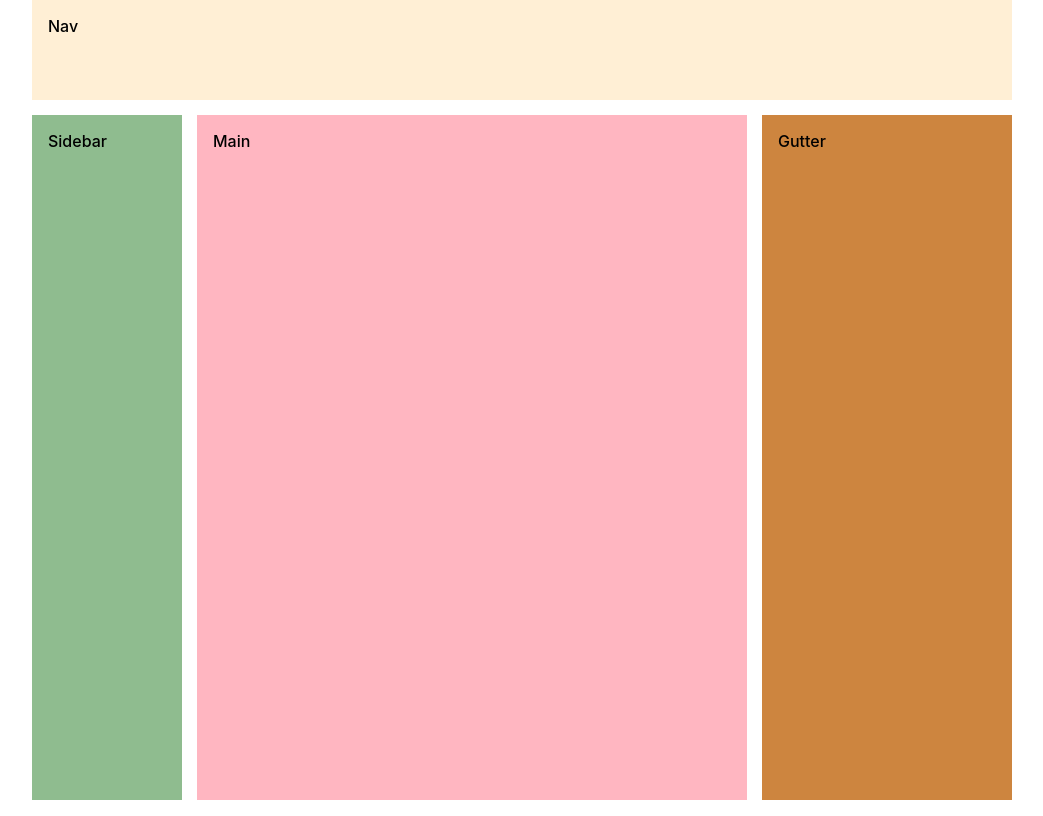
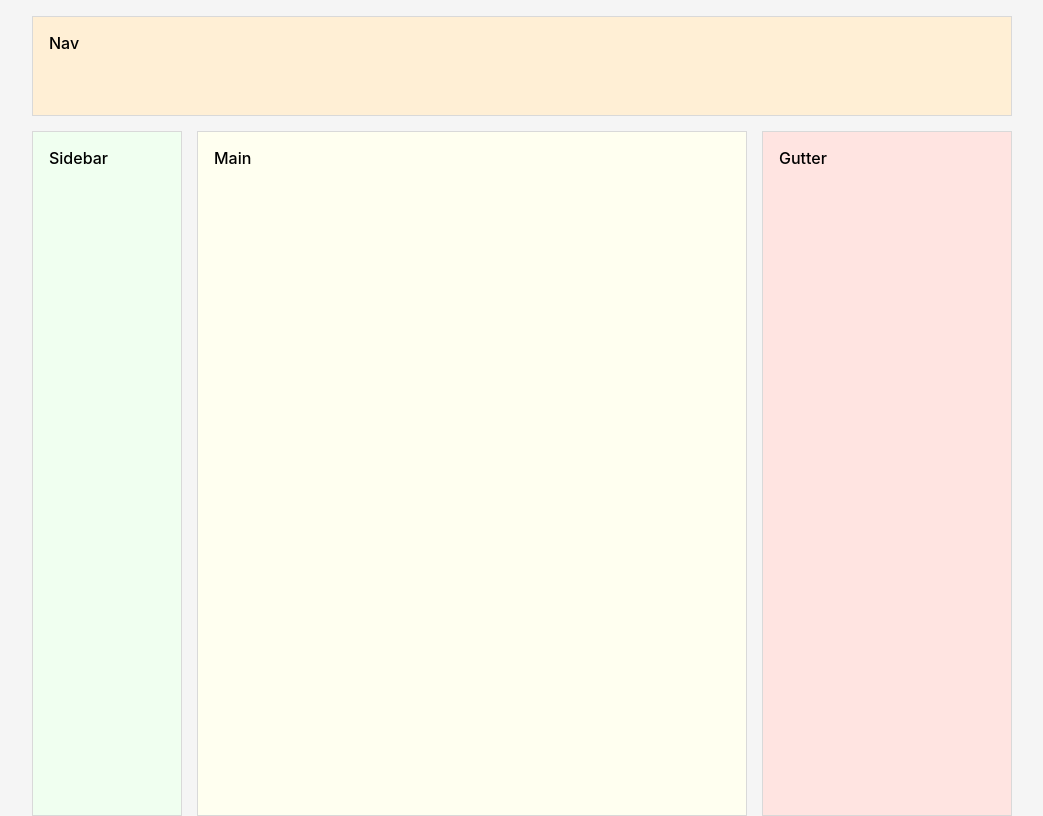
Before and after one commit to cindywu/reusable-components, a Next.js app: page /workspace-grid in a window 1280 px wide. Shown: the whole page, without its empty margins (118-1161 px from the left). Built offline with nearby package versions, Linux system fonts and the light colour scheme.

Commit message:
ice cream styles

```diff
--- a/frontend/workspace-grid.module.css
+++ b/frontend/workspace-grid.module.css
@@ -1,4 +1,11 @@
 .container {
+  min-width: 100vw;
+  background-color: whitesmoke;
+  min-height: 100vh;
+  padding-top: 1rem;
+}
+
+.grid {
   margin: 0 auto;
   max-width: 980px;
   min-height: 100vh;
@@ -13,7 +20,6 @@
 }
 
 .container div {
-  padding: 1rem;
   font-weight: 500;
 }
 
@@ -26,19 +32,27 @@
 .nav {
   background-color: papayawhip;
   grid-area: nav;
+  border: 1px solid hsl(0, 0%, 85%);
+  padding: 1rem;
 }
 
 .sidebar {
   grid-area: sidebar;
-  background-color: darkseagreen;
+  background-color: honeydew;
+  border: 1px solid hsl(0, 0%, 85%);
+  padding: 1rem;
 }
 
 .main {
-  background-color: lightpink;
+  background-color: ivory;
+  border: 1px solid hsl(0, 0%, 85%);
   grid-area: main;
+  padding: 1rem;
 }
 
 .gutter {
   grid-area: gutter;
-  background-color: peru;
+  background-color: mistyrose;
+  border: 1px solid hsl(0, 0%, 85%);
+  padding: 1rem;
 }
--- a/frontend/workspace-grid.tsx
+++ b/frontend/workspace-grid.tsx
@@ -4,6 +4,7 @@ import styles from './workspace-grid.module.css'
 export default function WorkspaceGrid() {
   return (
     <div className={styles.container}>
+      <div className={styles.grid}>
         <div className={styles.nav}>
           Nav
         </div>
@@ -17,5 +18,6 @@ export default function WorkspaceGrid() {
           Gutter
         </div>
       </div>
+    </div>
   )
 }
```
Lines whose indentation alone changed are shown as unchanged.
